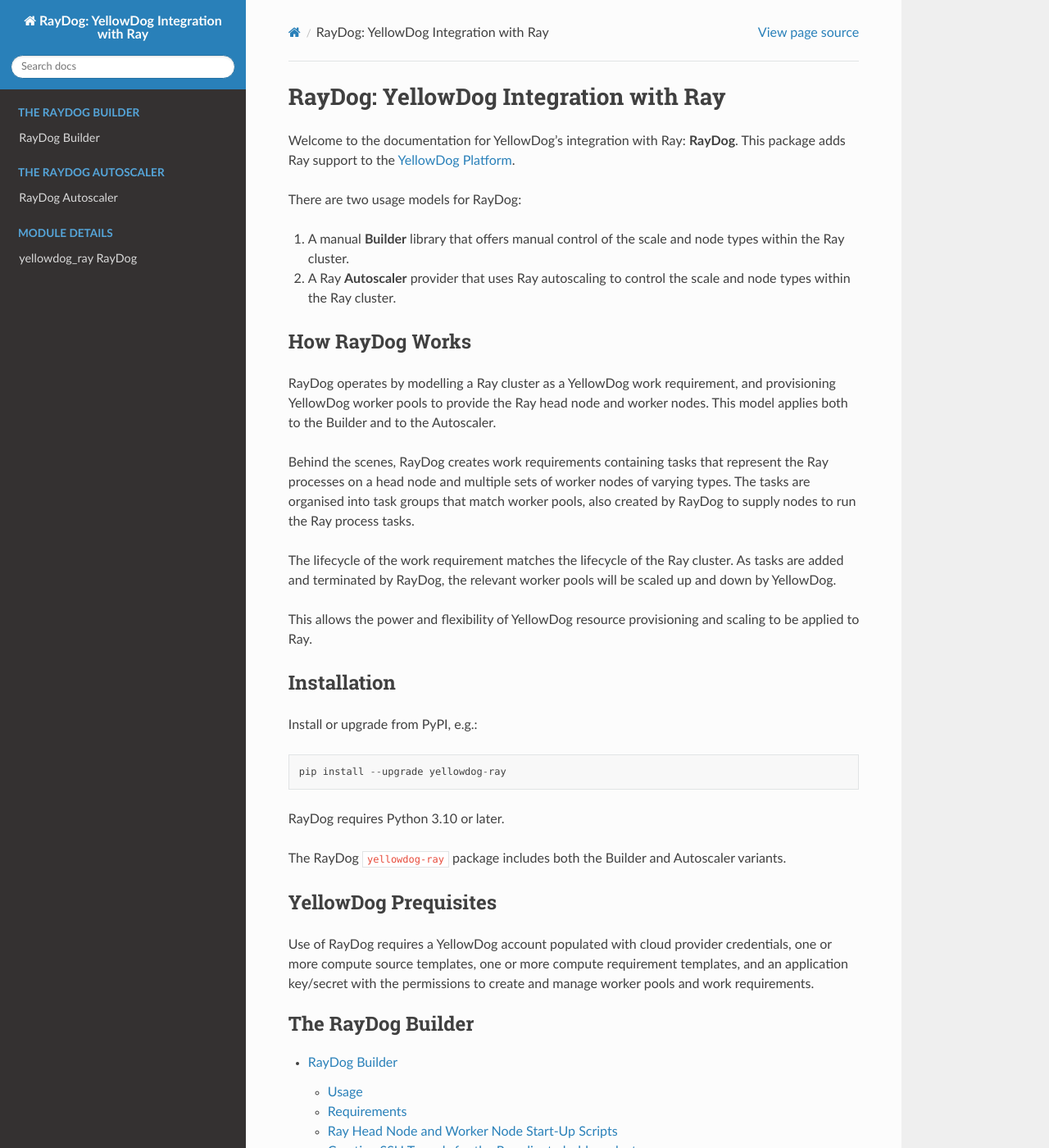
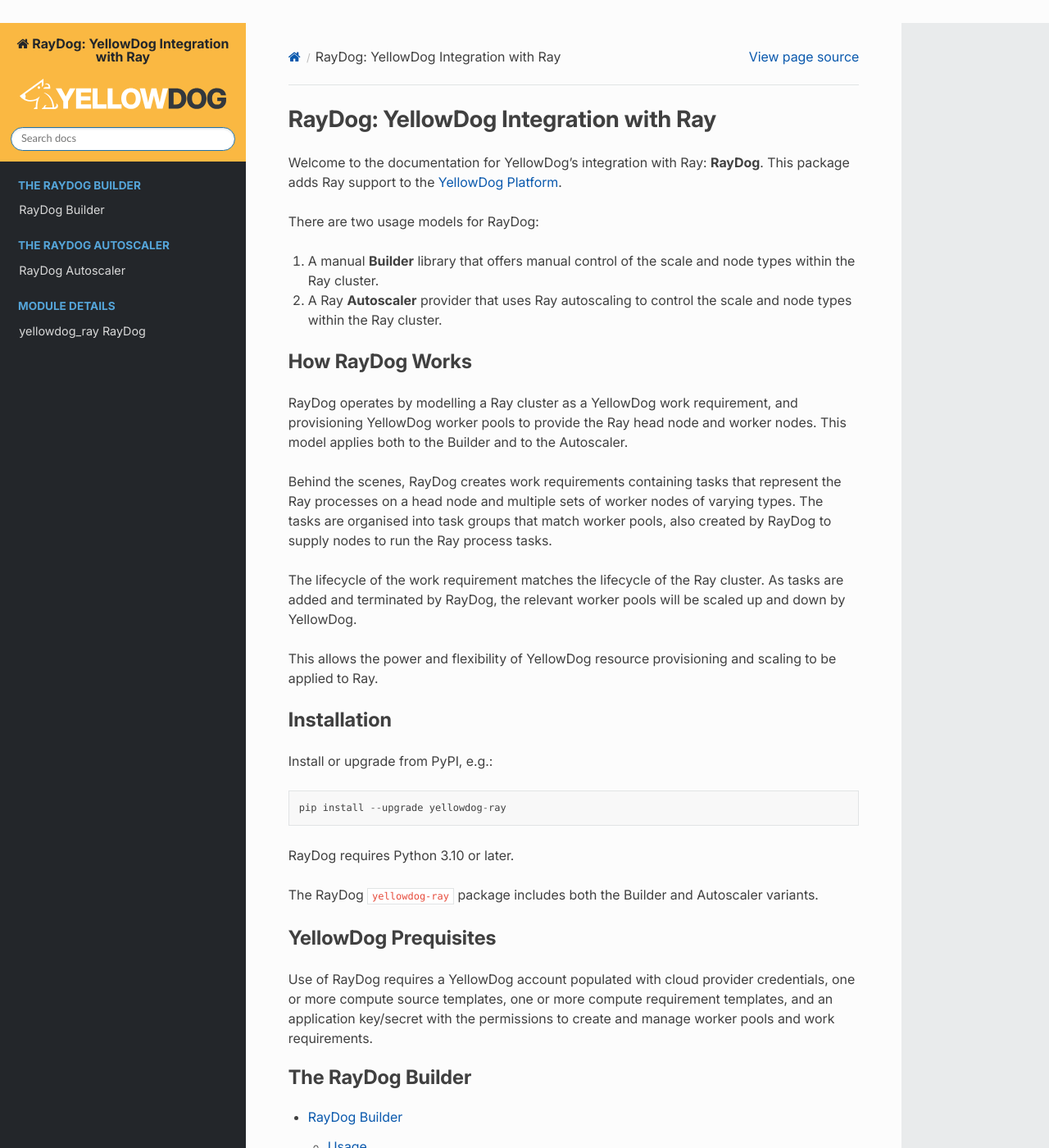
Before and after one commit to yellowdog/raydog, a Sphinx documentation site: the page built from docs/index.rst, in a window 1280 px wide and 1400 px high. Shown: the whole window at 82% size. Built offline with Sphinx 7.4.7 and the Read the Docs theme 3.1.0, drawn with Linux system fonts in a browser that asks for light colours.

Commit message:
Add YD branding and docs bar

```diff
--- /dev/null
+++ b/docs/_static/custom.css
@@ -0,0 +1,90 @@
+:root {
+  --yd-yellow-500: #fab842;
+  --yd-grey-100: #e9ebec;
+  --yd-grey-800: #33383d;
+  --yd-grey-900: #23262a;
+  --yd-blue-500: #0a59ad;
+  --docs-bar-height: 1.75rem;
+}
+
+@font-face {
+  font-family: "Inter";
+  src: url("./inter-normal-variable.woff2") format("woff2-variations");
+  font-weight: 100 900;
+  font-stretch: 75% 125%;
+  font-style: normal;
+  font-display: swap;
+}
+
+@font-face {
+  font-family: "Inter";
+  src: url("./inter-italic-variable.woff2") format("woff2-variations");
+  font-weight: 100 900;
+  font-style: italic;
+  font-display: swap;
+}
+
+body,
+.rst-content .toctree-wrapper > p.caption,
+h1,
+h2,
+h3,
+h4,
+h5,
+h6,
+legend .wy-side-nav-search > div.switch-menus > div.language-switch select,
+.wy-side-nav-search > div.switch-menus > div.version-switch select,
+.rst-versions {
+  font-family:
+    Inter,
+    Lato,
+    proxima-nova,
+    Helvetica Neue,
+    Arial,
+    sans-serif;
+}
+
+h1,
+h2,
+h3,
+h4,
+h5,
+h6 {
+  font-weight: 700;
+}
+
+.wy-nav-content-wrap {
+  background-color: var(--yd-grey-100);
+}
+
+.wy-nav-top {
+  background-color: var(--yd-yellow-500);
+  color: var(--yd-grey-900);
+
+  a {
+    color: var(--yd-grey-900);
+  }
+}
+
+.wy-nav-side {
+  background-color: var(--yd-grey-900);
+}
+
+.wy-grid-for-nav,
+.wy-nav-side {
+  height: calc(100% - var(--docs-bar-height));
+  top: var(--docs-bar-height);
+}
+
+.wy-side-nav-search {
+  background-color: var(--yd-yellow-500);
+}
+
+.wy-side-nav-search .wy-dropdown > a,
+.wy-side-nav-search > a {
+  color: var(--yd-grey-900);
+}
+
+a {
+  color: var(--yd-blue-500);
+}
--- a/docs/conf.py
+++ b/docs/conf.py
@@ -33,3 +33,6 @@
 # https://www.sphinx-doc.org/en/master/usage/configuration.html#options-for-html-output
 
 html_theme = "sphinx_rtd_theme"
+html_logo = "_static/yellowdog-wordmark.svg"
+html_static_path = ["_static"]
+html_css_files = ["custom.css"]
```
Also changed, not shown: docs/_static/inter-italic-variable.woff2 (added), docs/_static/inter-normal-variable.woff2 (added), docs/_static/yellowdog-wordmark.svg (added), 1 other file.
